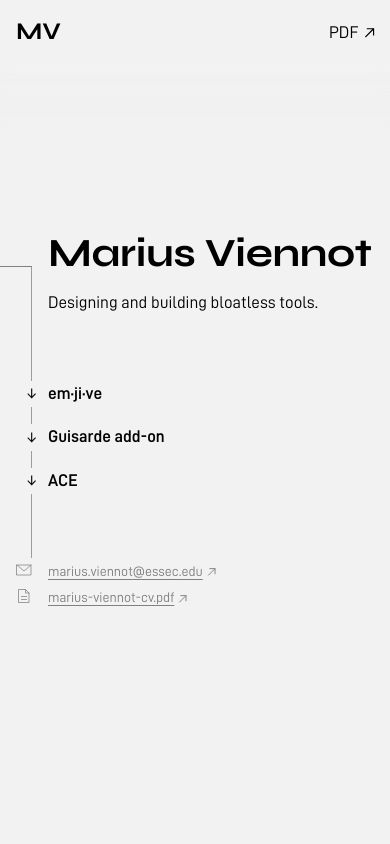
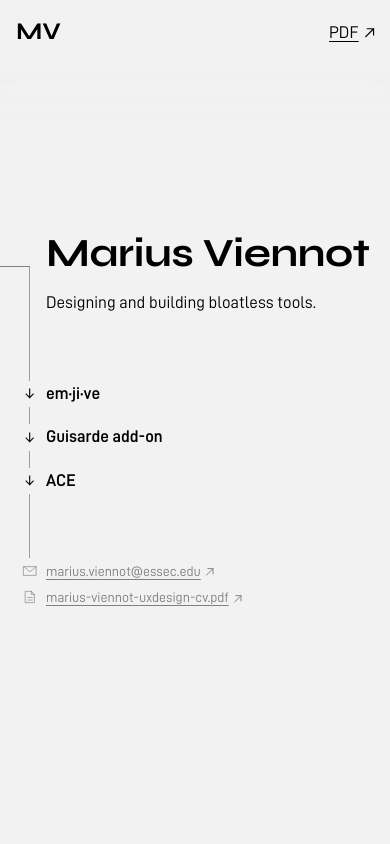
Before and after one commit to mariusvnt/ux-portfolio, a website built with Vite: page index.html in a window 390 px wide. Shown: the top 844 px of the page. Built offline with nearby package versions, Linux system fonts and the light colour scheme.

Commit message:
Smaller phone icons on the line, underlined header PDF link
- On phones, the compact labels' icons are 14px and centred on the
  vertical line, like the cover's down arrows; their drop below the
  baseline is now derived from their size.
- The header's PDF link is underlined like every other link.
- The resume link reads as its file name, marius-viennot-uxdesign-cv.pdf.
- --grey stays the 50% grey.
- Re-rendered PDF.

Co-Authored-By: Claude Opus 5.5 <noreply@anthropic.com>

```diff
--- a/index.html
+++ b/index.html
@@ -93,7 +93,7 @@
                PDF, a link to the site's own files would be broken. -->
           <div class="row screen-only">
             <dt class="row__meta" data-icon="document">Resume</dt>
-            <dd class="row__content"><a href="/marius-viennot-uxdesign-cv.pdf" target="_blank" rel="noopener">marius-viennot-cv.pdf</a></dd>
+            <dd class="row__content"><a href="/marius-viennot-uxdesign-cv.pdf" target="_blank" rel="noopener">marius-viennot-uxdesign-cv.pdf</a></dd>
           </div>
         </dl>
       </section>
--- a/src/styles/main.css
+++ b/src/styles/main.css
@@ -94,10 +94,14 @@ main {
   justify-content: space-between;
 }
 
-/* Each link stays on one line, its arrow included. */
+/* Each link stays on one line, its arrow included. The PDF link is
+   underlined like every other link; the monogram is not. */
 .site-header a {
+  white-space: nowrap;
+}
+
+.site-header .logo {
   text-decoration: none;
-  white-space: nowrap;
 }
 
 /* Three stacked layers: each blurs what scrolls beneath it and lays an
@@ -426,6 +430,13 @@ main {
   font: var(--text-body);
 }
 
+/* Likewise, the compact labels' icons (phones only) are centred on the
+   line. */
+.row__meta-icon {
+  position: relative;
+  left: calc(var(--meta-icon-size) / 2 - var(--line-width) / 2);
+}
+
 /* A grid item in the title's row, left column. Having no text, its
    baseline is its bottom edge, so baseline alignment puts the line's
    bottom on the title's baseline. The negative margin stretches it
--- a/src/styles/tokens.css
+++ b/src/styles/tokens.css
@@ -53,9 +53,10 @@
   --arrow-stroke: 1.5px;
   --icon-gap: 0.35em;
   /* Compact labels on phones (see Layout): the icon's box, and how far
-     it drops below the baseline to sit centred on the text beside it. */
-  --meta-icon-size: 1rem;
-  --meta-icon-offset: -0.15em;
+     it drops below the baseline to sit centred on the text beside it
+     (its middle at half the capital height, about 0.35em). */
+  --meta-icon-size: 0.875rem;
+  --meta-icon-offset: calc(0.35em - var(--meta-icon-size) / 2);
 
   /* ---------- Spacing ---------- */
   --space-1: 0.25rem;
```
Also changed, not shown: 1 other file.
